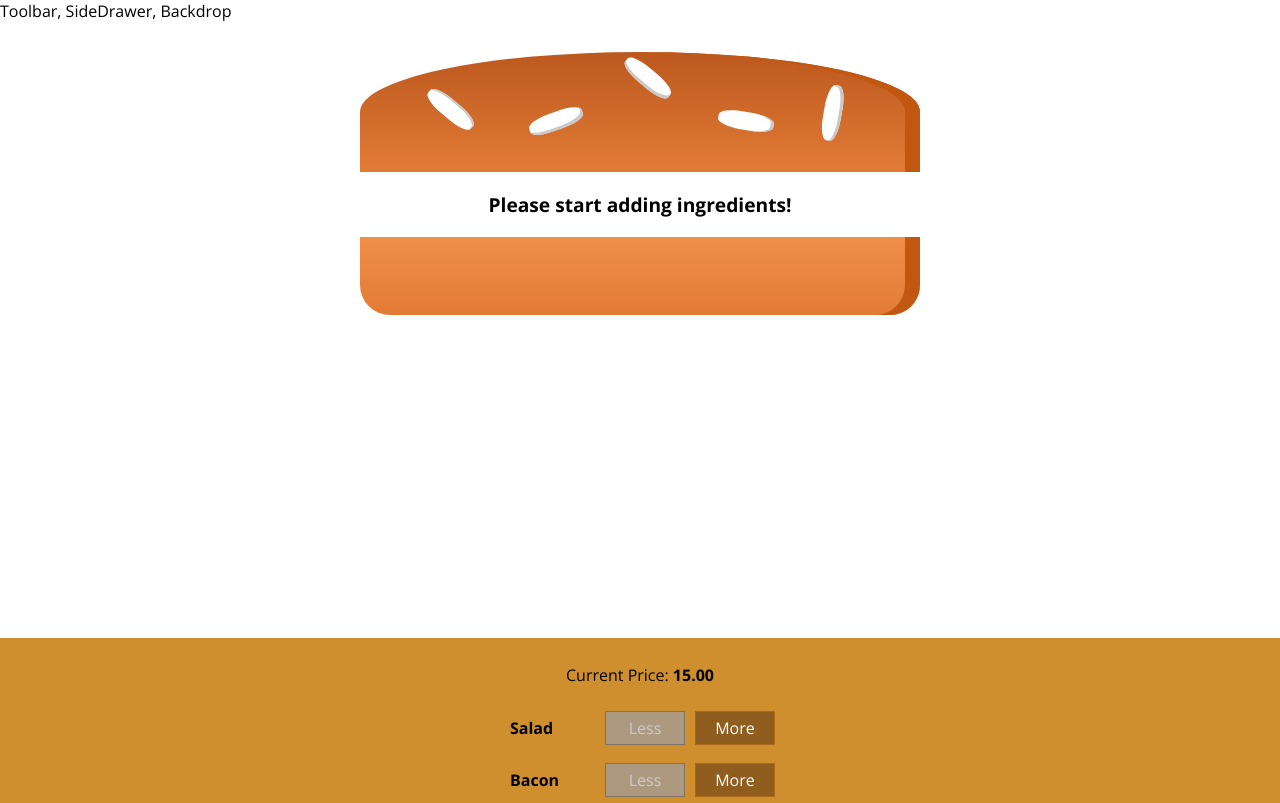
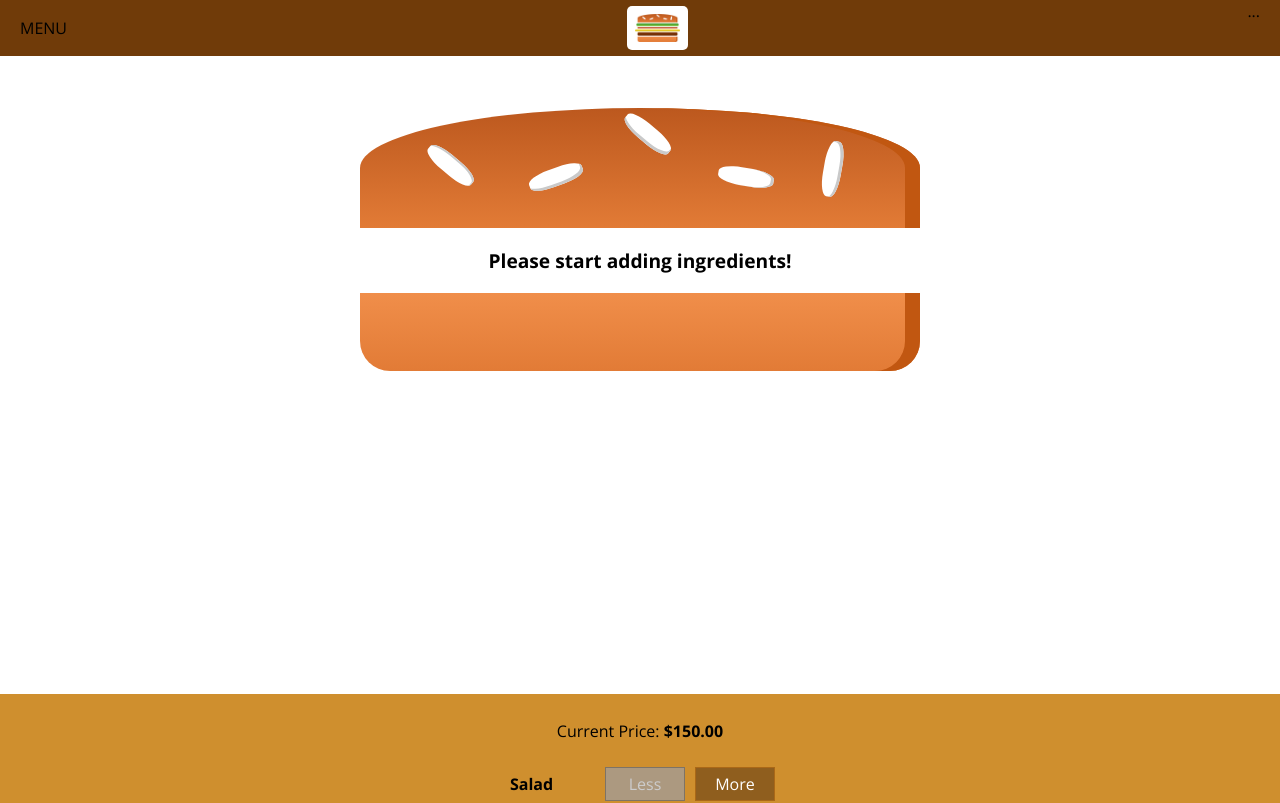
Before and after one commit to nlpope/Burger-Builder, a React (Create React App) app: page / in a window 1280 px wide. Shown: the top 803 px of the page. Built offline with nearby package versions, Linux system fonts and the light colour scheme.

Commit message:
added logo to header

```diff
--- a/src/components/Burger/BuildControls/BuildControls.js
+++ b/src/components/Burger/BuildControls/BuildControls.js
@@ -14,7 +14,7 @@ const controls = [
 const Buildcontrols = (props) => (
   <div className={classes.BuildControls}>
     <p>
-      Current Price: <strong>{props.price.toFixed(2)}</strong>
+      Current Price: <strong>${props.price.toFixed(2)}</strong>
     </p>
     {controls.map((ctrl) => (
       <BuildControl
--- a/src/components/Burger/OrderSummary.js
+++ b/src/components/Burger/OrderSummary.js
@@ -17,6 +17,9 @@ const OrderSummary = (props) => {
       <h3>Your Order</h3>
       <p>A delicious burger with the following ingredients:</p>
       <ul>{ingredientSummary}</ul>
+      <p>
+        <strong>total Price: ${props.price.toFixed(2)}</strong>
+      </p>
       <p>Continue to Checkout?</p>
       <Button btnType={"Danger"} clicked={props.purchaseCancelled}>
         CANCEL
--- a/src/components/Layout.js
+++ b/src/components/Layout.js
@@ -1,9 +1,11 @@
 import React from "react";
 
 import classes from "../css/Layout.module.css";
+import Toolbar from "../components/Navigation/Toolbar";
 
-const Layout = props => (
+const Layout = (props) => (
   <>
+    <Toolbar />
     <div>Toolbar, SideDrawer, Backdrop</div>
     <main className={classes.Content}>{props.children}</main>
   </>
--- /dev/null
+++ b/src/components/Logo.js
@@ -0,0 +1,16 @@
+import React from "react";
+
+import classes from "../css/Logo.module.css";
+
+//tell weback we are using this image as whole src folder isn't compiled in webpack ...
+//(though it works in development by linking to the file path stored in local memory)
+import burgerLogo from "../assets/images/burger.png";
+
+const Logo = (props) => (
+  <div className={classes.Logo}>
+    {/* to path where weback stored the image */}
+    <img src={burgerLogo} alt="Burger Logo" />
+  </div>
+);
+
+export default Logo;
--- /dev/null
+++ b/src/components/Navigation/Toolbar.js
@@ -0,0 +1,18 @@
+import React from "react";
+
+import classes from "../../css/Toolbar.module.css";
+import Logo from "../../components/Logo";
+
+const Toolbar = (props) => {
+  return (
+    <>
+      <header className={classes.Toolbar}>
+        <div>MENU</div>
+        <Logo />
+        <nav>...</nav>
+      </header>
+    </>
+  );
+};
+
+export default Toolbar;
--- a/src/containers/BurgerBuilder.js
+++ b/src/containers/BurgerBuilder.js
@@ -22,7 +22,7 @@ class BurgerBuilder extends Component {
       cheese: 0,
       meat: 0,
     },
-    totalPrice: 15,
+    totalPrice: 150,
     purchasable: false,
     purchasing: false,
   };
@@ -103,6 +103,7 @@ class BurgerBuilder extends Component {
             ingredients={this.state.ingredients}
             purchaseCancelled={this.purchaseCancelHandler}
             purchaseContinued={this.purchaseContinueHandler}
+            price={this.state.totalPrice}
           />
         </Modal>
         <Burger ingredients={this.state.ingredients} />
--- a/src/css/Layout.module.css
+++ b/src/css/Layout.module.css
@@ -1,3 +1,4 @@
 .Content {
-  margin-top: 16px;
+  /* 72 = 56px height of toolbar + 16px margin-top of main body */
+  margin-top: 72px;
 }
--- /dev/null
+++ b/src/css/Logo.module.css
@@ -0,0 +1,11 @@
+.Logo {
+  background-color: white;
+  padding: 8px;
+  height: 80%;
+  box-sizing: border-box;
+  border-radius: 5px;
+}
+
+.Logo img {
+  height: 100%;
+}
--- /dev/null
+++ b/src/css/Toolbar.module.css
@@ -0,0 +1,18 @@
+.Toolbar {
+  height: 56px;
+  width: 100%;
+  position: fixed;
+  top: 0;
+  left: 0;
+  background-color: #703b09;
+  display: flex;
+  justify-content: space-between;
+  align-items: center;
+  padding: 0 20px;
+  box-sizing: border-box;
+  z-index: 90;
+}
+
+.Toolbar nav {
+  height: 100%;
+}
```
Also changed, not shown: src/assets/images/burger.png (added).
